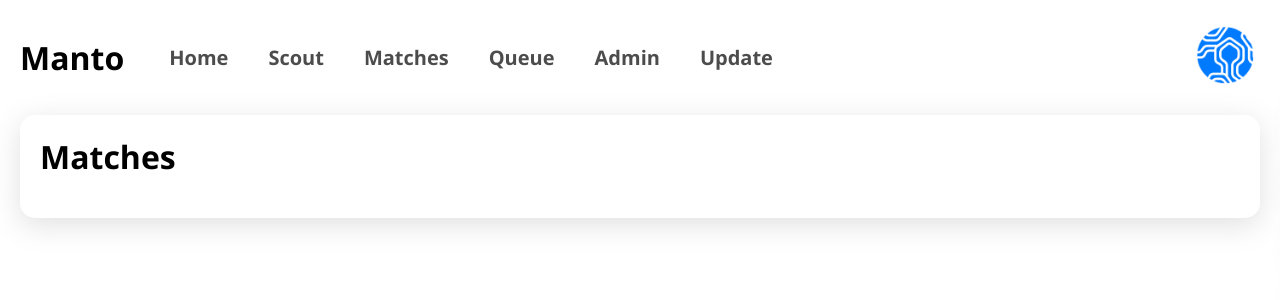
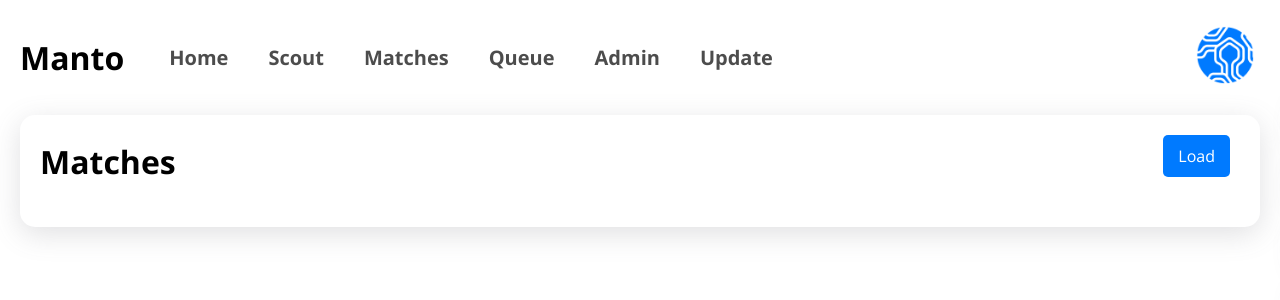
Before and after one commit to pooriaahmadi/manto, a React (Create React App) app: page /qualification_matches in a window 1280 px wide. Shown: the top 300 px of the page. Built offline with nearby package versions, Linux system fonts and the light colour scheme.

Commit message:
load qualification matches feature

```diff
--- a/src/Pages/QualificationMatches.jsx
+++ b/src/Pages/QualificationMatches.jsx
@@ -66,11 +66,19 @@ const QualificationMatches = ({ database, increaseQueue }) => {
 			navigate(`/teams/${teamId}/matches/${match}/edit`);
 		}
 	};
+	const handleOnLoad = () => {
+		localStorage.removeItem("user");
+		navigate("/");
+	};
 	return (
 		<div className="teams-inline qualification-matches">
 			<div className="top">
 				<h1>Matches</h1>
-				<div className="controls"></div>
+				<div className="controls">
+					<button className="qrcode" onClick={handleOnLoad}>
+						Load
+					</button>
+				</div>
 			</div>
 			<div className="bottom">
 				{matches.map((match) => {
```
